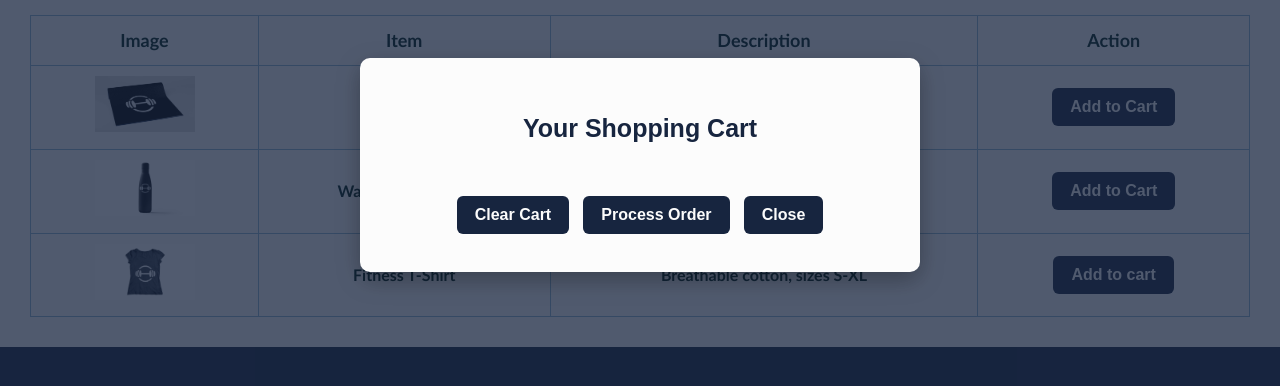
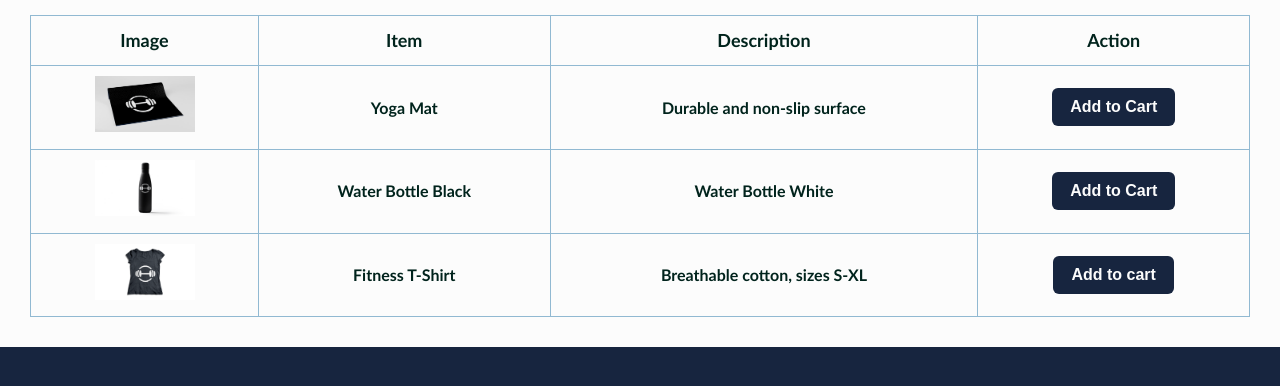
Before and after one commit to secgringo/stackblitz-abc, a website: page gallery.html in a window 1280 px wide. Shown: the part 235-621 px from the top of the page. Drawn offline with Linux system fonts and the light colour scheme.

Commit message:
Update styles.css
added Modal to display none so it wouldn't appear automatically when visiting page.

```diff
--- a/styles.css
+++ b/styles.css
@@ -339,16 +339,16 @@ table td {
 
 /* Modal */
 #cartModal {
+  display: none;
   position: fixed;
-  top: 0;
-  left: 0;
-  width: 100%;
-  height: 100%;
-  background: rgba(23, 37, 63, 0.75);
-  display: flex;
-  justify-content: center;
-  align-items: center;
-  z-index: 1000;
+  top: 50%;
+  left: 50%;
+  transform: translate(-50%, -50%);
+  background: var(--endurance-white);
+  border: 2px solid var(--aqua-pulse);
+  padding: 20px;
+  border-radius: 10px;
+  z-index: 999;
 }
 
 #cartModal .modal-content {
```
